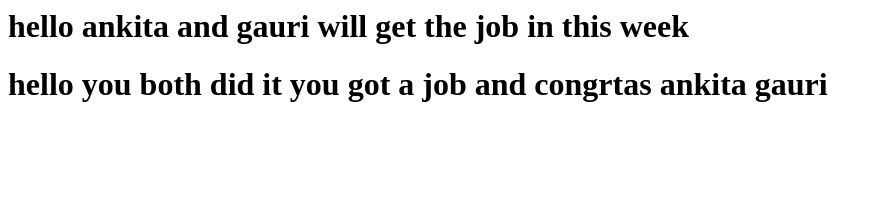
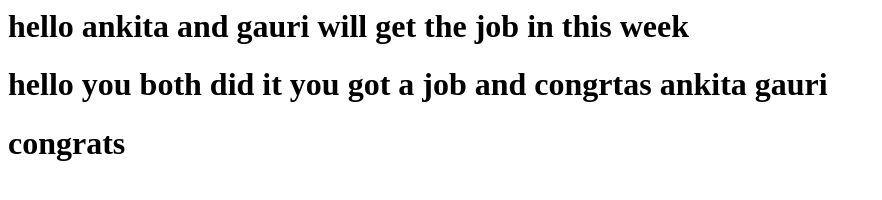
Before and after one commit to ankita0513/jenkins_demo, a plain HTML site: page index.html in a window 1280 px wide. Shown: the whole page, without its empty margins (0-882 px from the left). Drawn offline with Linux system fonts and the light colour scheme.

Commit message:
third commit

```diff
--- a/index.html
+++ b/index.html
@@ -2,5 +2,6 @@
 <head>
 <h1> hello ankita and gauri will get the job in this week </h1>
 <h1>hello you both did it you got a job and congrtas ankita gauri</h1>
+<h1> congrats </h1>
 </head>
 </html>
```
